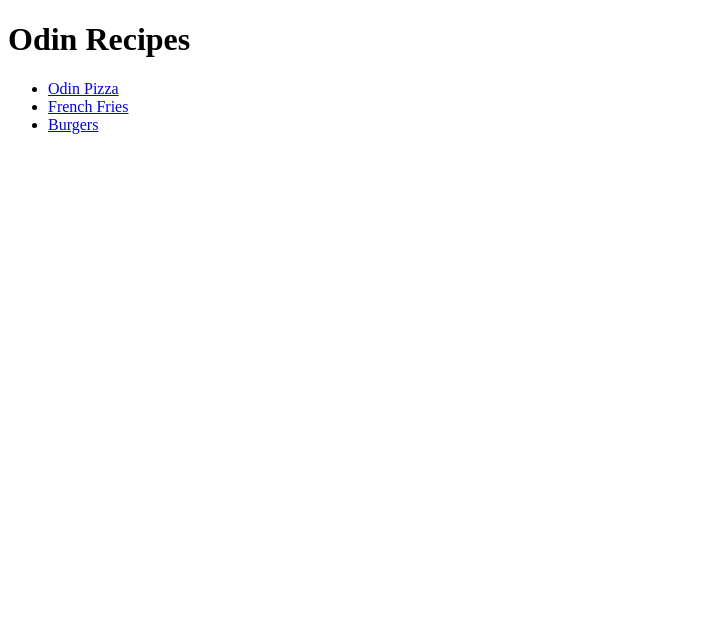
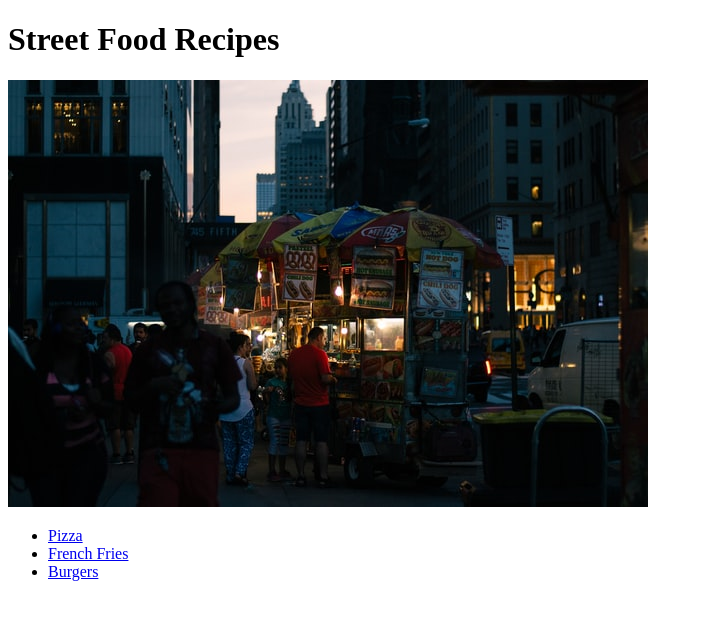
Before and after one commit to kazmonroy/git-recipes, a plain HTML site: page index.html in a window 1280 px wide. Shown: the whole page, without its empty margins (0-703 px from the left). Drawn offline with Linux system fonts and the light colour scheme.

Commit message:
Edit files

```diff
--- a/index.html
+++ b/index.html
@@ -3,14 +3,15 @@
 <html lang="en">
 <head>
     <meta charset="UTF-8">
-    <title>Odin Recipes</title>
+    <title>Street Food Recipes</title>
 
 </head>
 
 <body>
-    <h1>Odin Recipes</h1>
+    <h1>Street Food Recipes</h1>
+    <img src="images/street-food.jpg">
     <ul>
-        <li><a href="./recipes/pizza.html">Odin Pizza</a></li>
+        <li><a href="./recipes/pizza.html">Pizza</a></li>
         <li><a href="./recipes/french-fries.html">French Fries</a></li>
         <li><a href="./recipes/burger.html">Burgers</a></li>
     </ul>
```
Also changed, not shown: recipes/burger.html (+1 -1 lines), recipes/french-fries.html (+1 -1 lines), images/street-food.jpg (added).
